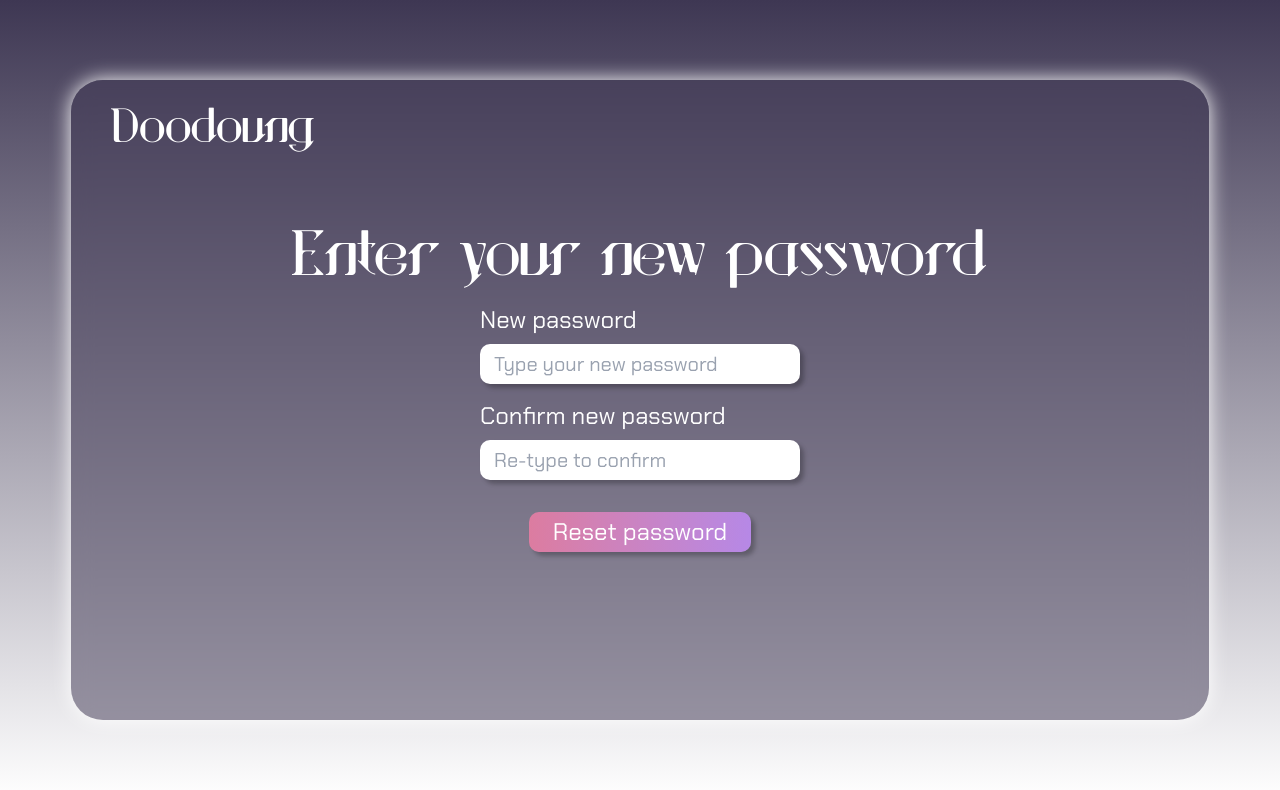
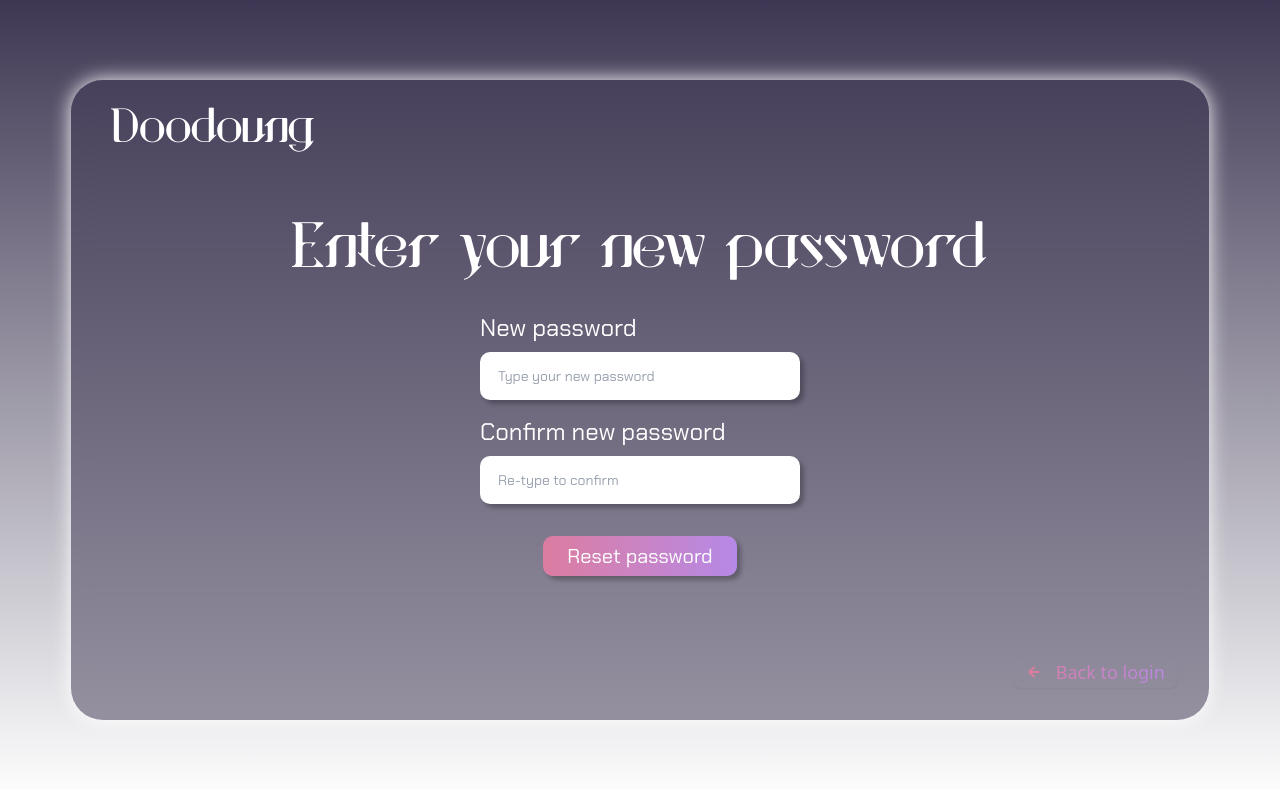
Before and after one commit to DooDoung/doo-doung-frontend, a Next.js app: page /resetpassword/token in a window 1280 px wide. Shown: the top 790 px of the page. Built offline with nearby package versions, Linux system fonts and the light colour scheme.

Commit message:
style: set size Input, resize button, and add 'back to login' button in token page

```diff
--- a/src/pages/login.tsx
+++ b/src/pages/login.tsx
@@ -61,21 +61,22 @@ export default function LoginPage() {
       contentClassName="flex min-h-screen items-center justify-center bg-gradient-to-b from-neutral-black to-neutral-dark"
     >
       <div className="bg-neutral-black/50 shadow-neutral-white absolute flex min-h-[80vh] w-8/9 flex-col items-center justify-center rounded-4xl shadow-[0_0_20px] backdrop-blur-[10px]">
-        <h3 className="font-sanctuary text-neutral-white absolute top-8 left-10 text-xl lg:text-3xl xl:text-5xl">
+        <h3 className="font-sanctuary text-neutral-white absolute top-8 left-10 text-5xl">
           Doodoung
         </h3>
 
-        <h2 className="font-sanctuary text-neutral-white mb-6 text-center text-[42px] lg:text-5xl xl:text-[64px]">
+        <h2 className="font-sanctuary text-neutral-white mb-6 text-[64px]">
           Log in to DooDoung
         </h2>
 
         <form onSubmit={handleSubmit} className="w-80">
-          <div className="font-chakra text-neutral-white mb-6 text-base lg:text-xl xl:text-2xl">
+          <div className="font-chakra text-neutral-white mb-6 text-2xl">
             <div className="mb-4">
               <label className="mb-2 block">Username</label>
               <GlobalInput
                 type="text"
-                className="w-full text-sm lg:text-base xl:text-xl"
+                size="lg"
+                className="w-full text-xl"
                 placeholder="DooDoung"
                 onChange={(e) => setUsername(e.target.value)}
               />
@@ -85,7 +86,8 @@ export default function LoginPage() {
               <label className="mb-2 block">Password</label>
               <GlobalInput
                 type="password"
-                className="w-full text-sm lg:text-base xl:text-xl"
+                size="lg"
+                className="w-full text-xl"
                 placeholder="Enter your password"
                 onChange={(e) => setPassword(e.target.value)}
               />
@@ -96,7 +98,7 @@ export default function LoginPage() {
                 type="submit"
                 variant="primary"
                 size="lg"
-                className="text-l w-fit lg:text-xl xl:text-2xl"
+                className="w-fit text-xl"
                 loading={loading}
                 loadingText="Logging in..."
                 onClick={handleSubmit}
@@ -106,7 +108,7 @@ export default function LoginPage() {
             </div>
           </div>
 
-          <div className="font-chakra text-neutral-white flex justify-between text-sm lg:text-base">
+          <div className="font-chakra text-neutral-white flex justify-between text-base">
             <a href="/resetpassword" className="">
               Forgot Password?
             </a>
--- a/src/pages/resetpassword.tsx
+++ b/src/pages/resetpassword.tsx
@@ -47,7 +47,7 @@ export default function ResetPasswordPage() {
         AppToast.info("Reset already requested. Please check your email");
         return;
       } else {
-        setCooldown(15);
+        setCooldown(45);
         /***
          Send email by Sendgrid
         ***/
@@ -68,24 +68,25 @@ export default function ResetPasswordPage() {
       contentClassName="flex min-h-screen items-center justify-center bg-gradient-to-b from-neutral-black to-neutral-dark"
     >
       <div className="bg-neutral-black/50 shadow-neutral-white relative flex min-h-[80vh] w-8/9 flex-col items-center justify-center rounded-4xl shadow-[0_0_20px] backdrop-blur-[10px]">
-        <h3 className="font-sanctuary text-neutral-white absolute top-8 left-10 text-xl lg:text-3xl xl:text-5xl">
+        <h3 className="font-sanctuary text-neutral-white absolute top-8 left-10 text-5xl">
           Doodoung
         </h3>
 
-        <h2 className="font-sanctuary text-neutral-white mb-4 text-center text-[42px] lg:text-5xl xl:text-[64px]">
+        <h2 className="font-sanctuary text-neutral-white mb-4 text-center text-[64px]">
           Forgot your password?
         </h2>
-        <a className="font-chakra text-neutral-white mb-6 text-sm lg:text-base xl:text-lg">
+        <a className="font-chakra text-neutral-white mb-6 text-lg">
           Enter your email to reset your password.
         </a>
 
         <form onSubmit={handleSubmit} className="w-80">
-          <div className="font-chakra text-neutral-white mb-6 text-base lg:text-xl xl:text-2xl">
+          <div className="font-chakra text-neutral-white mb-6 text-2xl">
             <div className="mb-8">
               <label className="mb-2 block">Email</label>
               <GlobalInput
                 type="email"
-                className="w-full text-sm lg:text-base xl:text-xl"
+                size="lg"
+                className="w-full text-xl"
                 placeholder="example@gmail.com"
                 isInvalid={email == "" ? false : isEmailInvalid}
                 isValid={email == "" ? false : !isEmailInvalid}
@@ -105,7 +106,7 @@ export default function ResetPasswordPage() {
                 type="submit"
                 variant="primary"
                 size="lg"
-                className="text-l w-fit lg:text-xl xl:text-2xl"
+                className="w-fit text-xl"
                 loading={loading}
                 loadingText="Logging in..."
                 onClick={handleSubmit}
@@ -121,7 +122,7 @@ export default function ResetPasswordPage() {
             type="button"
             variant="secondary"
             size="sm"
-            className="w-fit text-base lg:text-lg xl:text-xl"
+            className="w-fit text-lg"
             loading={loading}
             icon={<ArrowLeft className="text-accent-pink" strokeWidth={3} />}
             onClick={() => router.push("/login")}
--- a/src/pages/resetpassword/successful.tsx
+++ b/src/pages/resetpassword/successful.tsx
@@ -30,17 +30,17 @@ export default function ResetPasswordSuccessfulPage() {
       contentClassName="flex min-h-screen items-center justify-center bg-gradient-to-b from-neutral-black to-neutral-dark"
     >
       <div className="bg-neutral-black/50 shadow-neutral-white relative flex min-h-[80vh] w-8/9 flex-col items-center justify-center rounded-4xl shadow-[0_0_20px] backdrop-blur-[10px]">
-        <h3 className="font-sanctuary text-neutral-white absolute top-8 left-10 text-xl lg:text-3xl xl:text-5xl">
+        <h3 className="font-sanctuary text-neutral-white absolute top-8 left-10 text-5xl">
           Doodoung
         </h3>
 
-        <div className="text-neutral-white mb-2 h-32 w-32 lg:h-40 lg:w-40 xl:h-48 xl:w-48">
+        <div className="text-neutral-white mb-2 h-48 w-48">
           <CircleCheck className="h-full w-full" strokeWidth={0.5} />
         </div>
-        <h2 className="font-sanctuary text-neutral-white mb-4 text-center text-[42px] lg:text-5xl xl:text-[64px]">
+        <h2 className="font-sanctuary text-neutral-white mb-4 text-center text-[64px]">
           Successfully reset password
         </h2>
-        <a className="font-chakra text-neutral-white mb-10 text-sm lg:text-base xl:text-lg">
+        <a className="font-chakra text-neutral-white mb-10 text-lg">
           Your password has been changed successfully
         </a>
 
@@ -49,7 +49,7 @@ export default function ResetPasswordSuccessfulPage() {
             type="button"
             variant="primary"
             size="lg"
-            className="text-l w-fit lg:text-xl xl:text-2xl"
+            className="w-fit text-xl"
             loading={loading}
             loadingText="Logging in..."
             onClick={handleSubmit}
--- a/src/pages/resetpassword/token.tsx
+++ b/src/pages/resetpassword/token.tsx
@@ -1,4 +1,5 @@
 import { useState } from "react";
+import { ArrowLeft } from "lucide-react";
 import { useRouter } from "next/router";
 
 import {
@@ -30,7 +31,8 @@ export default function ResetPasswordTokenPage() {
         return;
       } else {
         AppToast.success("Reset password successful");
-        router.push("/successful");
+        router.push("/resetpassword/successful");
+        return;
       }
     } catch (err: any) {
       AppToast.error(err);
@@ -46,21 +48,22 @@ export default function ResetPasswordTokenPage() {
       contentClassName="flex min-h-screen items-center justify-center bg-gradient-to-b from-neutral-black to-neutral-dark"
     >
       <div className="bg-neutral-black/50 shadow-neutral-white absolute flex min-h-[80vh] w-8/9 flex-col items-center justify-center rounded-4xl shadow-[0_0_20px] backdrop-blur-[10px]">
-        <h3 className="font-sanctuary text-neutral-white absolute top-6 left-10 text-xl lg:text-3xl xl:text-5xl">
+        <h3 className="font-sanctuary text-neutral-white absolute top-6 left-10 text-5xl">
           Doodoung
         </h3>
 
-        <h2 className="font-sanctuary text-neutral-white mb-4 text-center text-[42px] lg:text-5xl xl:text-[64px]">
+        <h2 className="font-sanctuary text-neutral-white mb-4 text-center text-[64px]">
           Enter your new password
         </h2>
 
         <form onSubmit={handleSubmit} className="w-80">
-          <div className="font-chakra text-neutral-white mb-6 text-base lg:text-xl xl:text-2xl">
+          <div className="font-chakra text-neutral-white mb-6 text-2xl">
             <div className="mb-4">
               <label className="mb-2 block">New password</label>
               <GlobalInput
                 type="text"
-                className="w-full text-sm lg:text-base xl:text-xl"
+                size="lg"
+                className="w-full text-xl"
                 placeholder="Type your new password"
                 onChange={(e) => setPassword(e.target.value)}
               />
@@ -70,7 +73,8 @@ export default function ResetPasswordTokenPage() {
               <label className="mb-2 block">Confirm new password</label>
               <GlobalInput
                 type="password"
-                className="w-full text-sm lg:text-base xl:text-xl"
+                size="lg"
+                className="w-full text-xl"
                 placeholder="Re-type to confirm"
                 onChange={(e) => setConfirmPassword(e.target.value)}
               />
@@ -81,7 +85,7 @@ export default function ResetPasswordTokenPage() {
                 type="submit"
                 variant="primary"
                 size="lg"
-                className="text-l w-fit lg:text-xl xl:text-2xl"
+                className="w-fit text-xl"
                 loading={loading}
                 loadingText="Logging in..."
                 onClick={handleSubmit}
@@ -91,6 +95,20 @@ export default function ResetPasswordTokenPage() {
             </div>
           </div>
         </form>
+
+        <div className="absolute right-8 bottom-8">
+          <GlobalButton
+            type="button"
+            variant="secondary"
+            size="sm"
+            className="w-fit text-lg"
+            loading={loading}
+            icon={<ArrowLeft className="text-accent-pink" strokeWidth={3} />}
+            onClick={() => router.push("/login")}
+          >
+            Back to login
+          </GlobalButton>
+        </div>
       </div>
     </DefaultLayout>
   );
```
